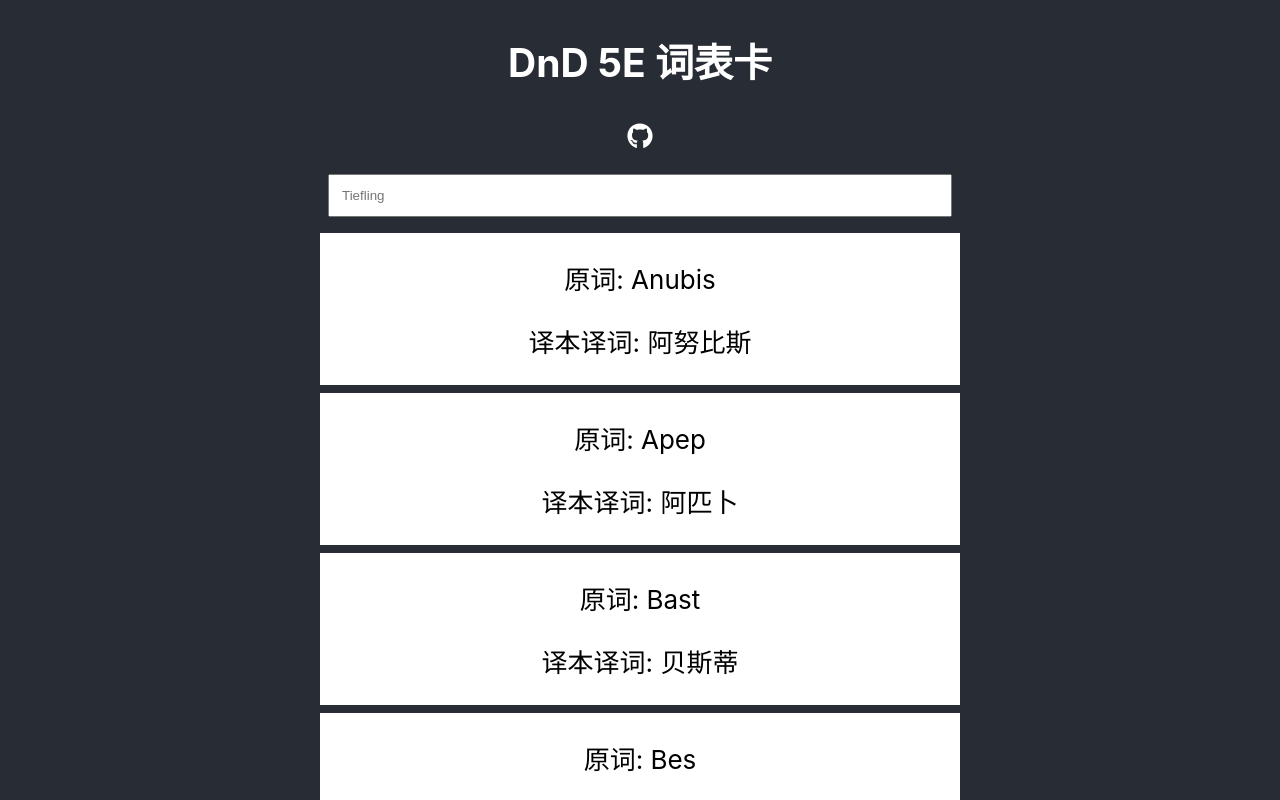
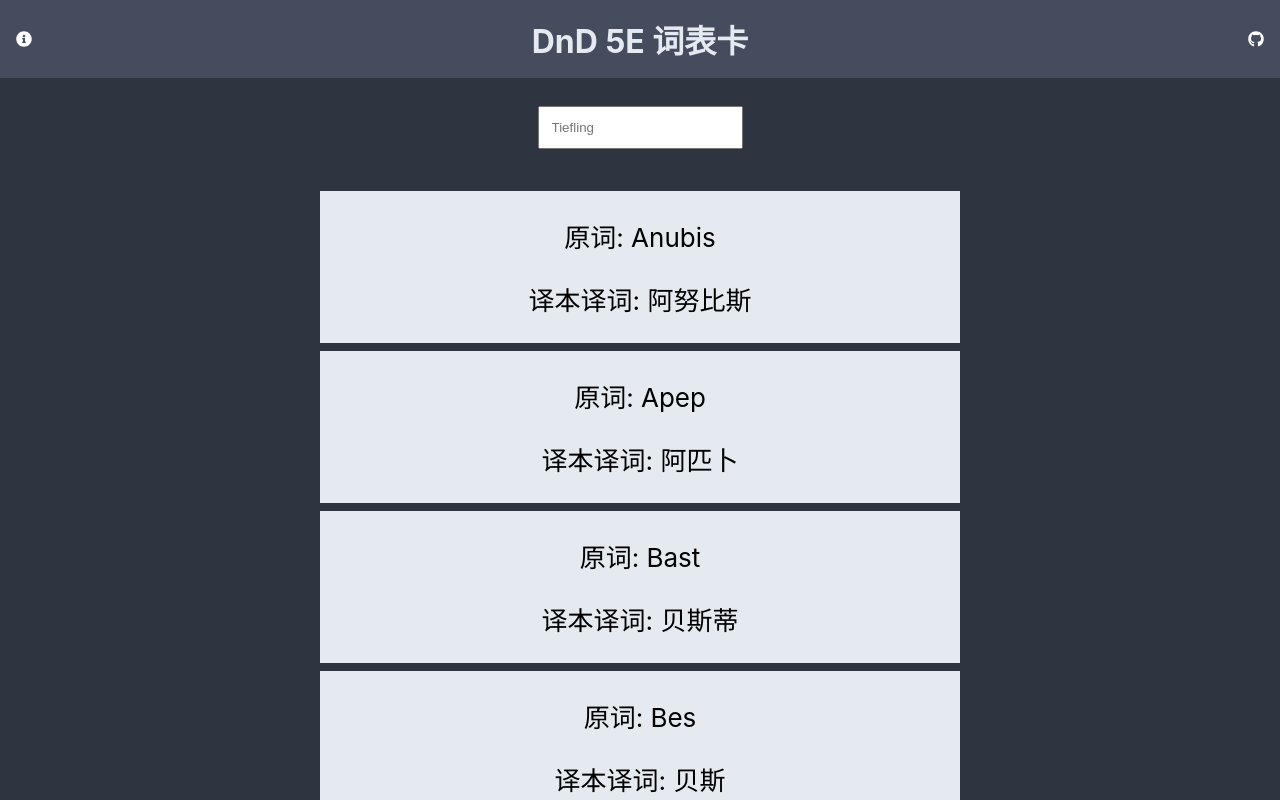
Before and after one commit to SevanBadal/dnd-vocab, a React (Create React App) app: page / in a window 1280 px wide. Shown: the top 800 px of the page. Built offline with nearby package versions, Linux system fonts and the light colour scheme.

Commit message:
colors + nav fixed

```diff
--- a/src/App.css
+++ b/src/App.css
@@ -1,5 +1,6 @@
 .App {
   text-align: center;
+  background-color: #2E3440;
 }
 
 .App-logo {
@@ -38,18 +39,40 @@
   flex-direction: column;
   flex-wrap: wrap;
 }
+.App-nav > h1 {
+  color: #E5E9F0;
+  margin: 0;
+}
+/* 047FBB - E74C25 */
+.App-nav {
+  padding: 16px;
+  display: flex;
+  flex-direction: row;
+  align-items: center;
+  justify-content: space-between;
+  background-color: #444C5E;
+}
 
-.App-header {
-  background-color: #282c34;
-  min-height: 100vh;
+.App-search {
+  padding: 16px;
+  min-height: 5vh;
   display: flex;
   flex-direction: column;
   align-items: center;
   justify-content: center;
+}
+
+.App-body {
+  min-height: 90vh;
+  display: flex;
+  flex-direction: column;
+  align-items: center;
   font-size: calc(10px + 2vmin);
   color: white;
 }
-
+.Mountain-tint {
+  color: #E0A88F;
+}
 .App-link {
   color: #61dafb;
 }
--- a/src/App.js
+++ b/src/App.js
@@ -5,6 +5,8 @@
 import WordCard from './components/word_card';
 import { FontAwesomeIcon } from '@fortawesome/react-fontawesome'
 import { faGithub } from "@fortawesome/free-brands-svg-icons"
+import { faInfo, faInfoCircle } from '@fortawesome/free-solid-svg-icons'
+
 import useModal from './components/useModal';
 import Modal from './components/Modal';
 
@@ -66,16 +68,21 @@
 
   return (
     <div className="App">
-      <div className="App-header">
-        <h2>DnD 5E 词表卡</h2>
+      <div className="App-nav">
+          <a href="#">  <FontAwesomeIcon icon={faInfoCircle} /></a>
+          <h1>DnD 5E 词表卡</h1>
           <a href="https://github.com/SevanBadal/dnd-vocab">  <FontAwesomeIcon icon={faGithub} /></a>
+      </div>
+      <div className="App-search">
+      <SearchInput class={"input"} value={searchTerm} handleQuery={handleQuery}/>
+      </div>
+      <div className="App-body">
         <div className="Word-container">
           <Modal
             currentWord={currentWord}
             isShowing={isShowing}
             hide={toggle}
           />
-          <SearchInput class={"input"} value={searchTerm} handleQuery={handleQuery}/>
           {displayWordCards()}
           </div>
       </div>
--- a/src/components/word_card.js
+++ b/src/components/word_card.js
@@ -4,7 +4,7 @@
     container: {
         flexGrow: 1,
         flexBasis: 0,
-        background: 'white',
+        background: '#E5E9F0',
         margin: '4px',
         paddingVertical: '8px',
         paddingHorizontal: '16px',
```
